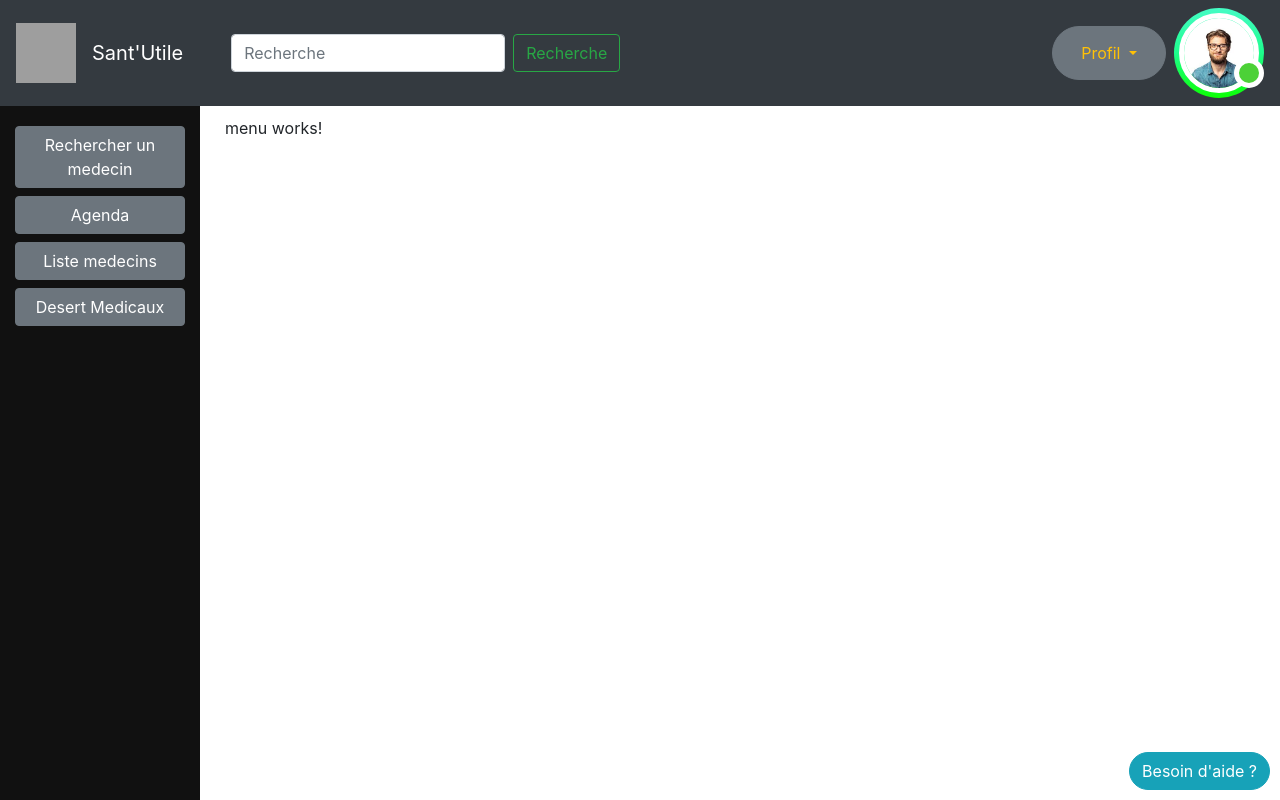
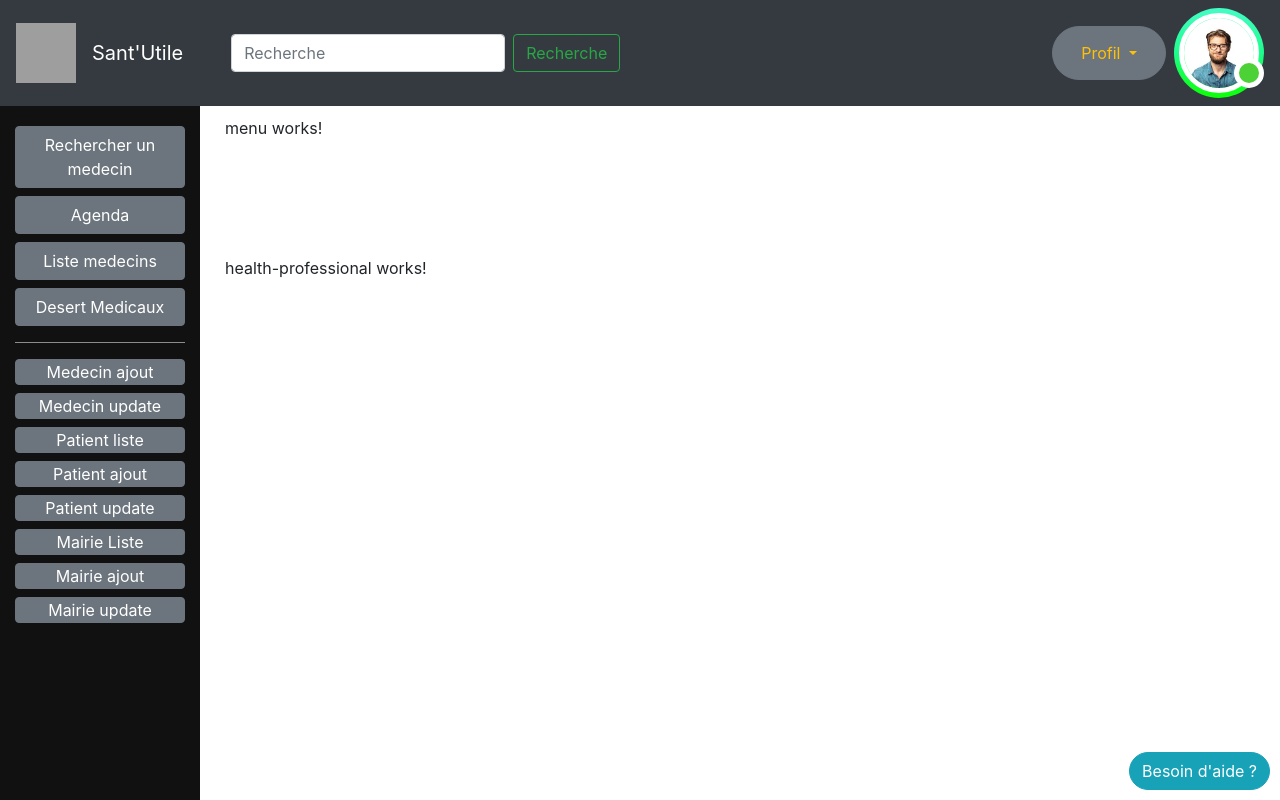
Before and after one commit to Projet-sant-utile/ProjetFinalFront, an Angular app: page /medecins in a window 1280 px wide. Before the commit this address led to /. Shown: the top 800 px of the page. Built offline with nearby package versions, Linux system fonts and the light colour scheme; grey boxes are pictures that could not be loaded.

Commit message:
[add] added button which link to on working part of the project

```diff
--- a/src/app/app-routing.module.ts
+++ b/src/app/app-routing.module.ts
@@ -1,3 +1,4 @@
+import { HealthProfessionalComponent } from './user/health-professional/health-professional.component';
 import { UserComponent } from './user/user.component';
 import { PatientComponent } from './user/patient/patient.component';
 import { NgModule } from '@angular/core';
@@ -11,6 +12,9 @@ const routes: Routes = [
   },
   {
     path: 'user', component: UserComponent
+  },
+  {
+    path: 'medecins', component: HealthProfessionalComponent
   }
 
 ];
--- a/src/app/menu/menu.component.css
+++ b/src/app/menu/menu.component.css
@@ -64,3 +64,7 @@ background: linear-gradient(to bottom, #45fcc5, #1dfd8d, #0cff04);
     border:5px solid white;
     border-radius: 50%;
 }
+
+hr.style1{
+	border-top: 1px solid #8c8b8b;
+}
--- a/src/app/menu/menu.component.html
+++ b/src/app/menu/menu.component.html
@@ -55,10 +55,19 @@
 
 <div class="sidenav">
     <div class="container">
-        <button type="button" class="btn btn-secondary btn-block">Rechercher un medecin</button>
-        <button type="button" class="btn btn-secondary btn-block">Agenda</button>
-        <button type="button" class="btn btn-secondary btn-block">Liste medecins</button>
-        <button type="button" class="btn btn-secondary btn-block">Desert Medicaux</button>
+        <a class="btn btn-secondary btn-block">Rechercher un medecin</a>
+        <a class="btn btn-secondary btn-block">Agenda</a>
+        <a href="/medecins" class="btn btn-secondary btn-block">Liste medecins</a>
+        <a class="btn btn-secondary btn-block">Desert Medicaux</a>
+        <hr class="style1" />
+        <a href="/medecin/ajout" class="btn btn-secondary btn-block p-0">Medecin ajout</a>
+        <a href="/medecin/update" class="btn btn-secondary btn-block p-0">Medecin update</a>
+        <a href="/patients" class="btn btn-secondary btn-block p-0">Patient liste</a>
+        <a href="/patient/ajout" class="btn btn-secondary btn-block p-0">Patient ajout</a>
+        <a href="/patient/update" class="btn btn-secondary btn-block p-0">Patient update</a>
+        <a href="/mairies" class="btn btn-secondary btn-block p-0">Mairie Liste</a>
+        <a href="/mairie/ajout" class="btn btn-secondary btn-block p-0">Mairie ajout</a>
+        <a href="/mairie/update" class="btn btn-secondary btn-block p-0">Mairie update</a>
     </div>
 </div>
 
--- a/src/app/user/health-professional/health-professional.component.html
+++ b/src/app/user/health-professional/health-professional.component.html
@@ -1 +1,3 @@
+<div class="main container">
 <p>health-professional works!</p>
+</div>
```
